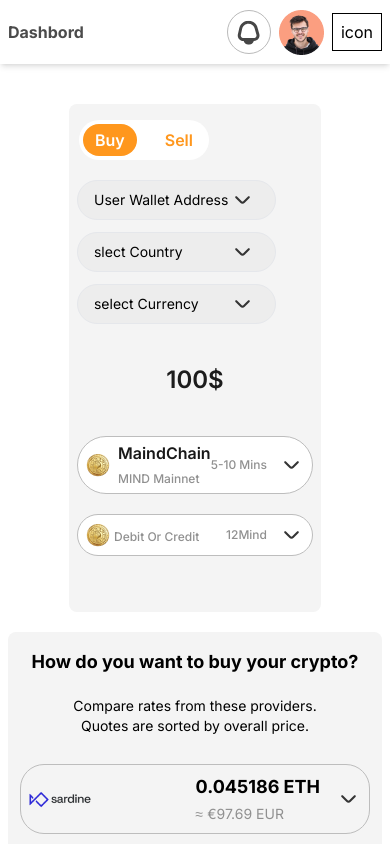
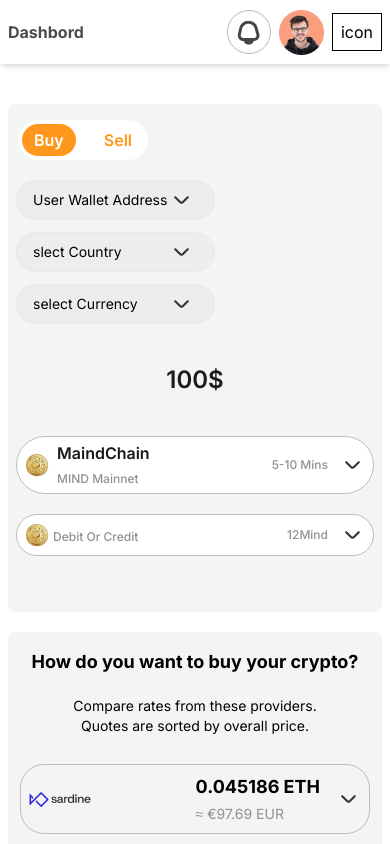
Before and after one commit to alenpragma/mindwallet, a Next.js app: page /buy in a window 390 px wide. Shown: the top 844 px of the page. Built offline with nearby package versions, Linux system fonts and the light colour scheme.

Commit message:
buy tab comntent  responsive on by page

```diff
--- a/src/app/(dashboardLayout)/buy/page.js
+++ b/src/app/(dashboardLayout)/buy/page.js
@@ -13,7 +13,7 @@
 
   return (
     <div className='px-2 flex items-center flex-col lg:flex-row gap-5 py-10 '>
-      <div className='bg-[#F4F4F4] max-w-[640px] lg:w-[640px] pb-14  mx-auto   rounded-lg lg:rounded-3xl'>
+      <div className='bg-[#F4F4F4] max-w-[100%] w-[640px] lg:w-[640px] pb-14  mx-auto   rounded-lg lg:rounded-3xl'>
         <div className='bg-white mt-4 mx-2.5  font-semibold   flex p-1 rounded-full w-fit gap-4'>
           <p
             onClick={() => setShow(1)}
```
